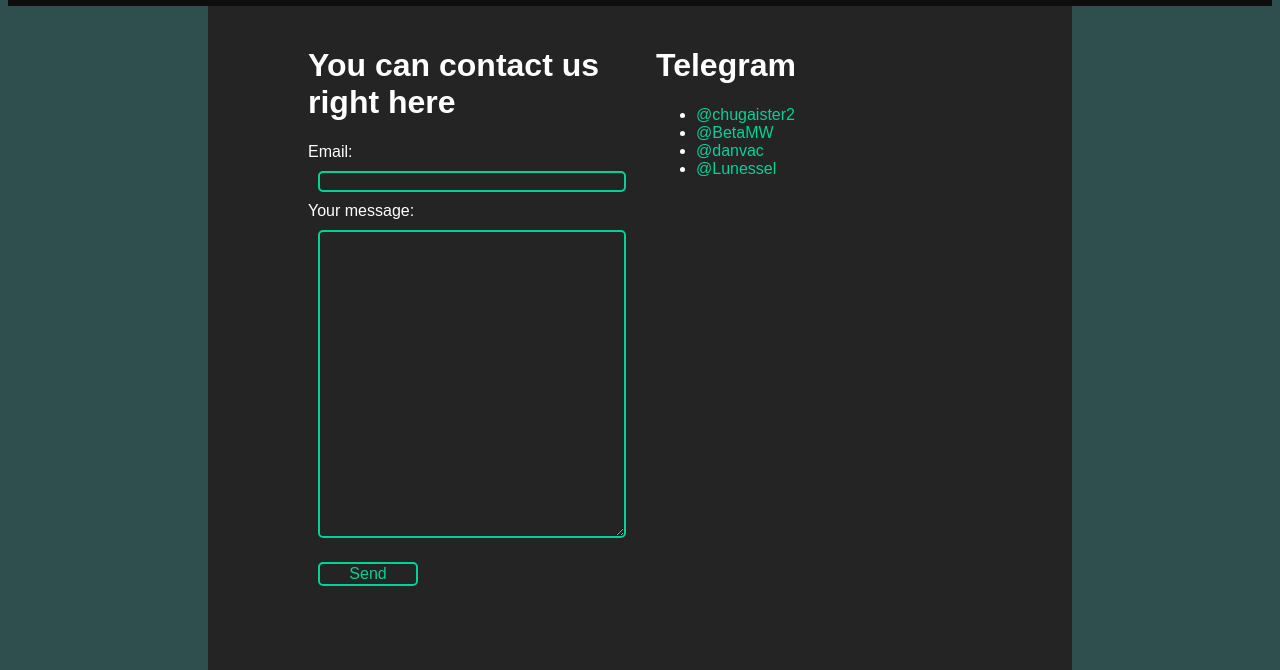
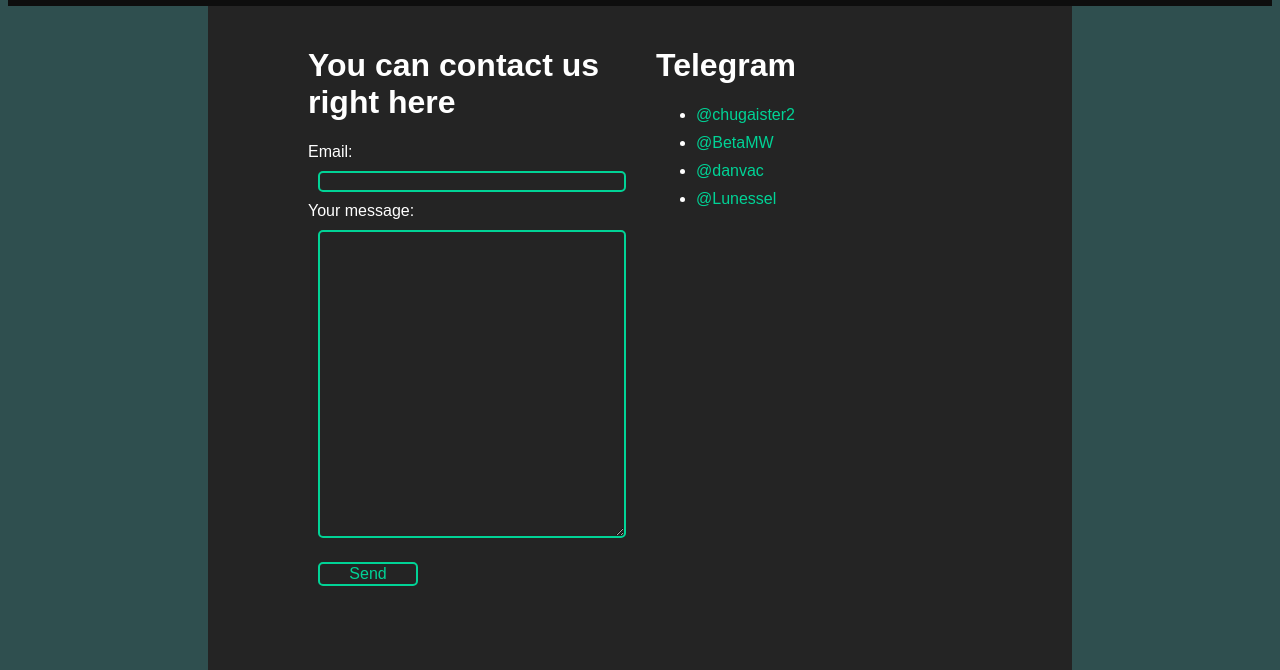
Before and after one commit to Chugaister/Chugaister.github.io, a plain HTML site: page contacts.html in a window 1280 px wide. Shown: the part 130-800 px from the top of the page. Drawn offline with Linux system fonts and the light colour scheme.

Commit message:
link margin added

```diff
--- a/contacts.html
+++ b/contacts.html
@@ -31,16 +31,16 @@
             <div class="gridElement right">
                 <h1>Telegram</h1>
                 <ul>
-                    <li>
+                    <li class="listElement">
                         <a href="https://t.me/chugaister2" class="link">@chugaister2</a>
                     </li>
-                    <li>
+                    <li class="listElement">
                         <a href="https://t.me/BetaMW" class="link">@BetaMW</a>
                     </li>
-                    <li>
+                    <li class="listElement">
                         <a href="https://t.me/danvac" class="link">@danvac</a>
                     </li>
-                    <li>
+                    <li class="listElement">
                         <a href="https://t.me/Lunessel" class="link">@Lunessel</a>
                     </li>
                 </ul>
--- a/styles/contacts.css
+++ b/styles/contacts.css
@@ -32,3 +32,7 @@
     background-color: #01d396;
     color: #242424
 }
+
+.listElement{
+    margin-block: 10px;
+}
```
